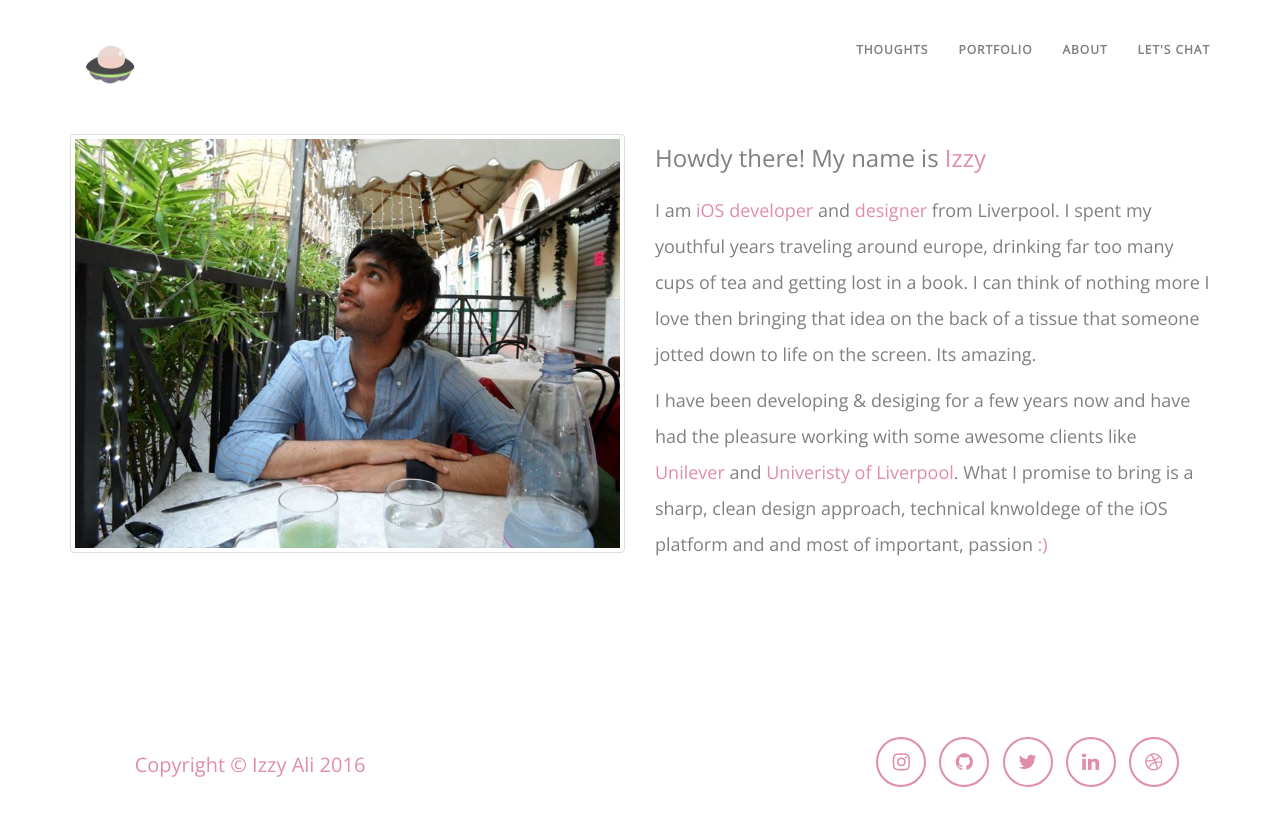
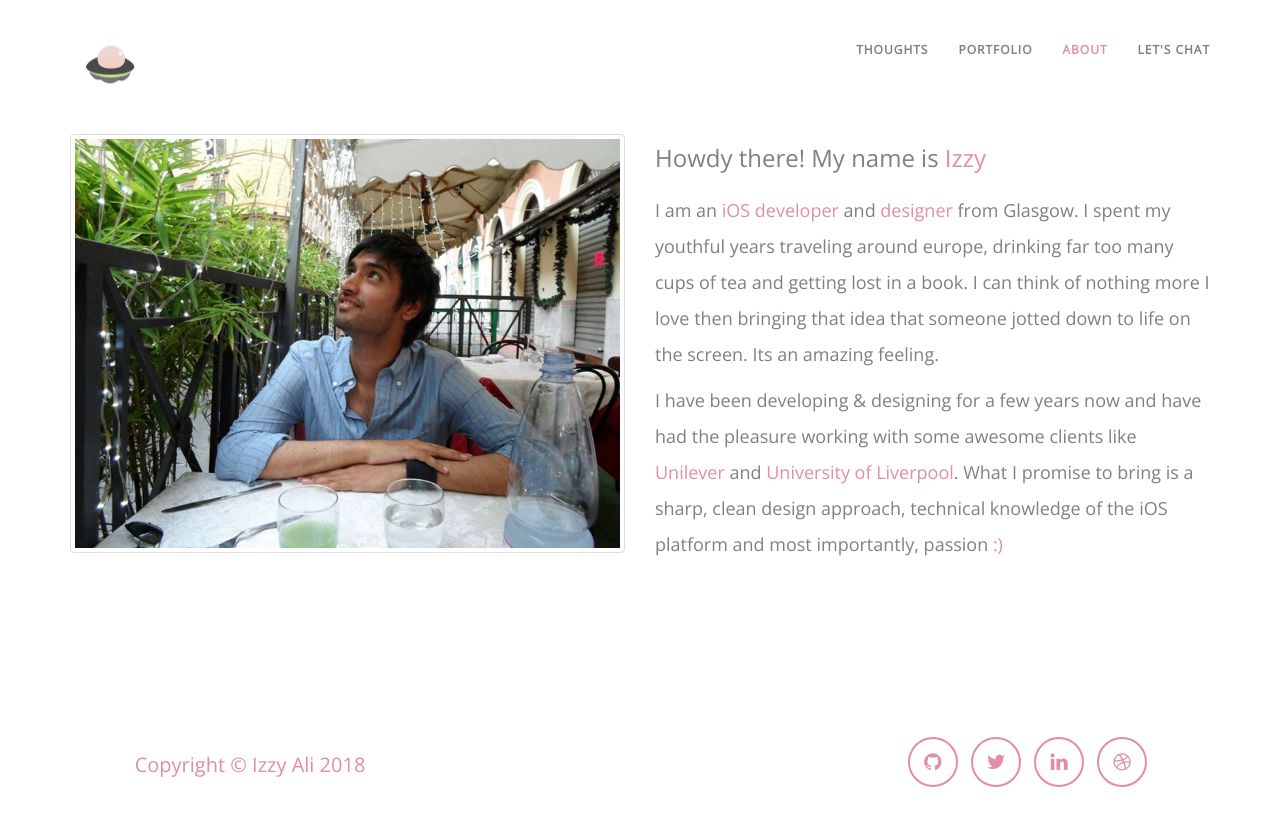
Before and after one commit to Izzywizz/WebPortfolio, a website: page about.html in a window 1280 px wide. Drawn offline with nearby package versions, Linux system fonts and the light colour scheme.

Commit message:
new uol image, copyright updated, nav bar selection fixed and insta removed

```diff
--- a/about.html
+++ b/about.html
@@ -60,13 +60,13 @@
               </ul>
               <ul class="nav navbar-nav navbar-right">
                   <li class="page-scroll">
-                      <a href="https://medium.com/@izzywizzz" target="_blank">Thoughts</a>
+                      <a href="https://medium.com/@izzywizz" target="_blank">Thoughts</a>
                   </li>
                   <li class="page-scroll">
                       <a href="index.html#portfolio">Portfolio</a>
                   </li>
                   <li class="page-scroll">
-                      <a href="about.html">About</a>
+                      <a href="about.html"><span>About</span></a>
                   </li>
                   <li class="page-scroll">
                       <a href="contact.html">Let's Chat</a>
@@ -94,13 +94,13 @@
                 <div class="col-sm-6">
                 <p class="about">Howdy there! My name is <span>Izzy</span></p>
                     <p class="medium">
-                    I am <span>iOS developer</span> and <span>designer</span> from Liverpool. I spent my youthful years traveling around europe,
+                    I am an <span>iOS developer</span> and <span>designer</span> from Glasgow. I spent my youthful years traveling around europe,
                      drinking far too many cups of tea and getting lost in a book.
-                    I can think of nothing more I love then bringing that idea on the back of a tissue that someone jotted down to life on the screen. Its amazing.
+                    I can think of nothing more I love then bringing that idea that someone jotted down to life on the screen. Its an amazing feeling.
                    </p>
-                    <p class="medium">I have been developing & desiging for a few years now and have had the pleasure working with some awesome clients
-                      like <span>Unilever</span> and <span>Univeristy of Liverpool</span>.
-                    What I promise to bring is a sharp, clean design approach, technical knwoldege of the iOS platform and and most of important, passion <span>:)</span></p>
+                    <p class="medium">I have been developing & designing for a few years now and have had the pleasure working with some awesome clients
+                      like <span>Unilever</span> and <span>University of Liverpool</span>.
+                    What I promise to bring is a sharp, clean design approach, technical knowledge of the iOS platform and most importantly, passion <span>:)</span></p>
                 </div>
             </div>
         </div>
@@ -112,16 +112,13 @@
             <div class="container">
                 <div class="row">
                     <div class="footer-col col-md-4">
-                        <p> <br>Copyright &copy; Izzy Ali 2016</p>
+                        <p> <br>Copyright &copy; Izzy Ali 2018</p>
                     </div>
                     <div class="footer-col col-md-4">
                     <!-- Left Blank for the grid-->
                     </div>
                     <div class="footer-col col-md-4">
                         <ul class="list-inline">
-                          <li>
-                              <a href="https://www.instagram.com/izzywizzz/" class="btn-social btn-outline"><i class="fa fa-instagram"></i></a>
-                          </li>
                           <li>
                               <a href="https://github.com/Izzywizz" class="btn-social btn-outline"><i class="fa fa-github"></i></a>
                           </li>
--- a/css/freelancer.css
+++ b/css/freelancer.css
@@ -10,6 +10,10 @@ body {
   font-family: 'Open Sans', 'Lato', 'Helvetica Neue', Helvetica, Arial, sans-serif;
   overflow-x: hidden;
   font-size: 12px;
+}
+
+a span {
+  color: #E08DAC
 }
 
 p span {
```
Also changed, not shown: chill.html (+2 -2 lines), christmas.html (+2 -2 lines), contact.html (+3 -6 lines), day.html (+2 -2 lines), hair.html (+2 -2 lines), index.html (+4 -6 lines), jan.html (+2 -2 lines), little.html (+2 -2 lines), magic.html (+2 -2 lines), ninja.html (+2 -2 lines), uol.html (+2 -2 lines), verdy.html (+2 -2 lines), vouchking.html (+2 -2 lines), wgs.html (+2 -2 lines), 1 more files.
